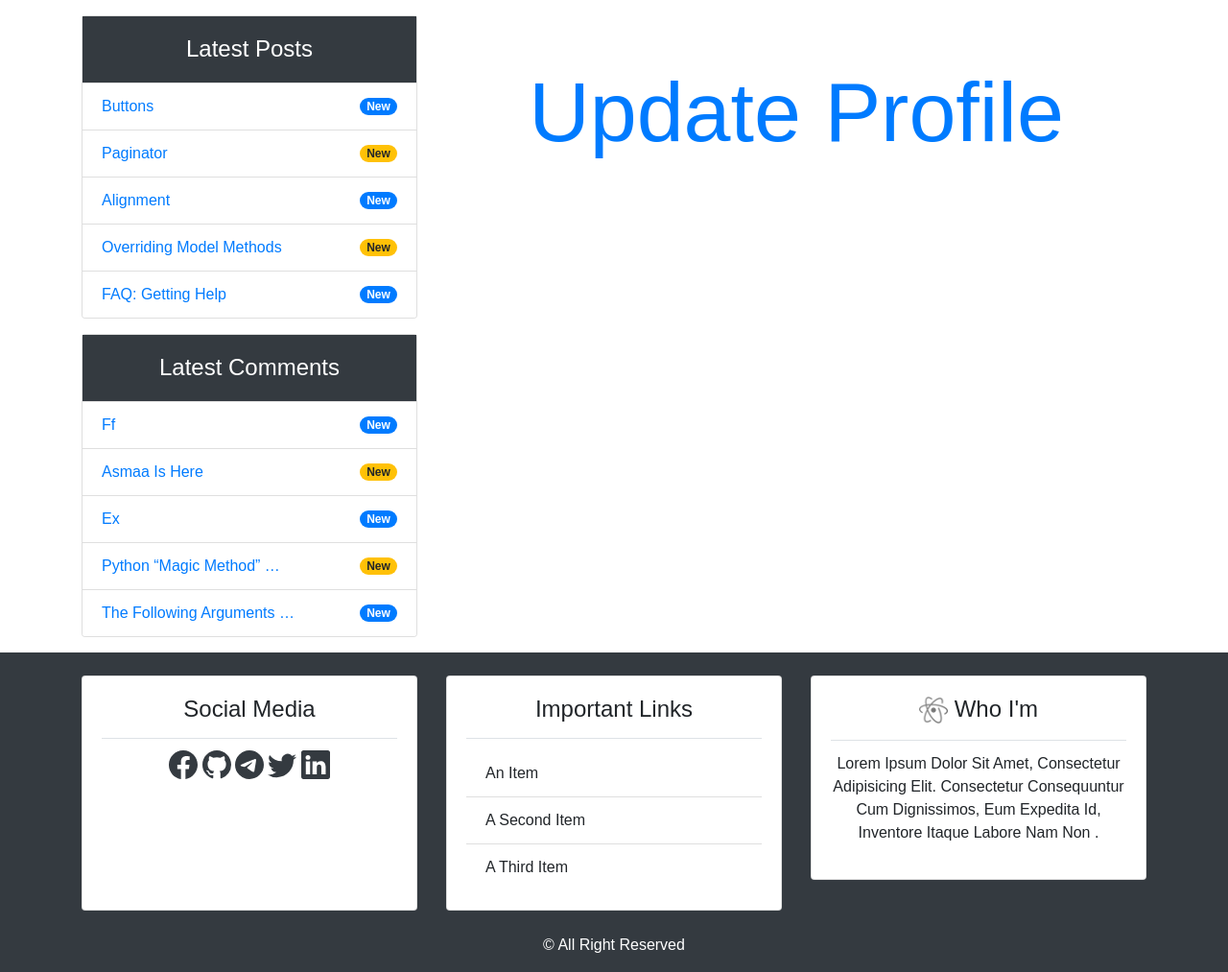
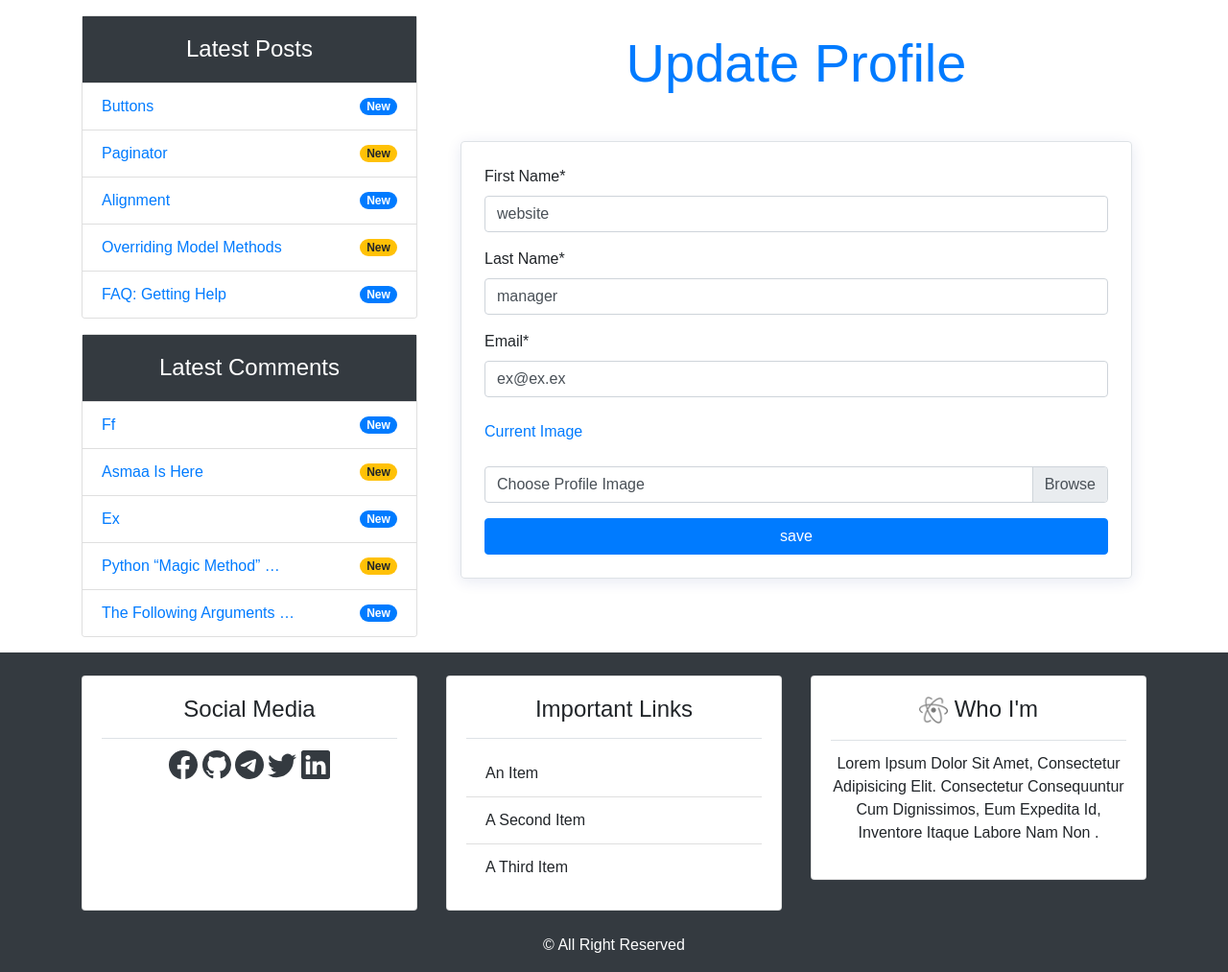
Before and after one commit to Mohammed-Taysser/django-blog, a Django app: page /user/update-profile in a window 1280 px wide. Shown: the part 72-1085 px from the top of the page at 96% size. Run offline with Django 3.2, Linux system fonts and the light colour scheme; a user stored in the database is signed in; data comes from the database, SQL or seed files in the repository; both versions use the stored data as it was after the commit; some libraries are stand-ins or nearby versions; some web fonts are replaced.

Commit message:
finish update profile page

```diff
--- a/user_app/forms.py
+++ b/user_app/forms.py
@@ -1,6 +1,6 @@
 from django import forms
 from django.contrib.auth.models import User
-
+from .models import UserProfile
 
 class UserCreationForm(forms.ModelForm):
     username = forms.CharField(max_length=50, help_text='This Value May Contain Only Letters, Numbers, And @/./+/-/_ Characters.')
@@ -32,3 +32,19 @@ class LoinForm(forms.ModelForm):
     class Meta:
         model = User
         fields = ('username', 'password')
+
+
+class UserUpdateForm(forms.ModelForm):
+    first_name = forms.CharField(max_length=50)
+    last_name = forms.CharField(max_length=50)
+    email = forms.EmailField(max_length=50)
+
+    class Meta:
+        model = User
+        fields = ('first_name', 'last_name', 'email')
+
+
+class ProfileUpdateImage(forms.ModelForm):
+    class Meta:
+        model = UserProfile
+        fields = ('image',)
--- a/user_app/templates/user_app/profile.html
+++ b/user_app/templates/user_app/profile.html
@@ -7,17 +7,17 @@
 <div class="nice-shadow my-3 border border-muted rounded">
     <div class="row m-0 p-0 profile-container" style="height: 400px;">
         <div class="col-6 p-0">
-            <div class="user-img h-100" style='background: url("{{ user.userprofile.image.url }}") no-repeat top center/cover;'></div>
+            <div class="user-img h-100 rounded-left" style='background: url("{{ user.userprofile.image.url }}") no-repeat top center/cover;'></div>
         </div>
         <div class="col-6 text-center align-self-center">
             <h2 class="font-weight-bold " style="letter-spacing: 2px;">{{ user.username}}</h2>
             <h4 class="font-weight-bold " style="letter-spacing: 2px;">{{ user.first_name}} {{ user.last_name}}</h4>
             <p class="d-block my-3" style="text-transform:none;">{{ user.email}}</p>
             <p><span class=" rounded p-2 text-white work">{{ db_posts_objects.count}} post</span> <a class='follow rounded p-2 text-white ml-2' style="cursor: pointer">+ Follow</a></p>
-             <button class="btn btn-outline-primary btn-block mt-4"><svg xmlns="http://www.w3.org/2000/svg" width="16" height="16" fill="currentColor" class="bi bi-pencil-square mr-2" viewBox="0 0 16 16">
+             <a href="{% url 'user_app:update_profile' %}" class="btn btn-outline-primary btn-block mt-4"><svg xmlns="http://www.w3.org/2000/svg" width="16" height="16" fill="currentColor" class="bi bi-pencil-square mr-2" viewBox="0 0 16 16">
   <path d="M15.502 1.94a.5.5 0 0 1 0 .706L14.459 3.69l-2-2L13.502.646a.5.5 0 0 1 .707 0l1.293 1.293zm-1.75 2.456l-2-2L4.939 9.21a.5.5 0 0 0-.121.196l-.805 2.414a.25.25 0 0 0 .316.316l2.414-.805a.5.5 0 0 0 .196-.12l6.813-6.814z"></path>
   <path fill-rule="evenodd" d="M1 13.5A1.5 1.5 0 0 0 2.5 15h11a1.5 1.5 0 0 0 1.5-1.5v-6a.5.5 0 0 0-1 0v6a.5.5 0 0 1-.5.5h-11a.5.5 0 0 1-.5-.5v-11a.5.5 0 0 1 .5-.5H9a.5.5 0 0 0 0-1H2.5A1.5 1.5 0 0 0 1 2.5v11z"></path>
-</svg>Edit</button>
+</svg>Edit</a>
         </div>
     </div>
 </div>
--- a/user_app/templates/user_app/update_profile.html
+++ b/user_app/templates/user_app/update_profile.html
@@ -1,8 +1,23 @@
 {% extends 'base.html' %}
+{% load crispy_forms_filters %}
+{% load crispy_forms_tags %}
 {% load static %}
 
 {% block content %}
     <div class="container">
-        <h3 class="my-5 display-2 text-center text-primary">update profile</h3>
+        <h3 class="my-3 display-4 text-center text-primary">update profile </h3>
+        <div class="mt-5 border rounded nice-shadow border-muted p-4">
+            <form action="" method="post" enctype="multipart/form-data">
+                {% csrf_token %}
+                {{ user_form|crispy }}
+{#                {{ user_profile_image|crispy }}#}
+                <p class="my-4"><a href=" {{ user.userprofile.image.url }}">current image</a></p>
+                <div class="custom-file">
+                  <input type="file" name="image" id="customFile" class="custom-file-input" accept="image/*">
+                  <label class="custom-file-label" for="customFile">Choose profile image</label>
+                </div>
+                <input type="submit" value="save" class="mt-3 btn-primary btn btn-block">
+            </form>
+        </div>
     </div>
 {% endblock content %}
--- a/user_app/views.py
+++ b/user_app/views.py
@@ -1,5 +1,5 @@
 from django.shortcuts import render, redirect
-from .forms import UserCreationForm, LoinForm
+from .forms import *
 from django.contrib import messages
 from django.contrib.auth import authenticate, login, logout
 from blog_app import models
@@ -72,9 +72,23 @@ def profile_user(request):
 	}
 	return render(request, 'user_app/profile.html', data)
 
-
+@login_required(login_url='user_app:login')
 def update_profile(request):
+	if request.method == 'POST':
+		user_form = UserUpdateForm(request.POST ,instance=request.user)
+		user_profile_image = ProfileUpdateImage(request.POST, request.FILES, instance=request.user.userprofile)
+		if user_form.is_valid() and user_profile_image.is_valid():
+			user_form.save()
+			user_profile_image.save()
+			messages.success(request, 'profile update')
+			return redirect('user_app:profile')
+	else:
+		user_form = UserUpdateForm(instance=request.user)
+		user_profile_image = ProfileUpdateImage(instance=request.user.userprofile)
 	data = {
 		'page_name': 'update profile'.title(),
+		'user_form': user_form,
+		'user_profile_image': user_profile_image,
+		'user_v': user_profile_image.is_valid()
 	}
 	return render(request, 'user_app/update_profile.html', data)
```
Also changed, not shown: db.sqlite3, media/users_photos/2021/03/25/FB_IMG_1533340512876.jpg (added), media/users_photos/2021/03/25/FB_IMG_1533340512876_FzYBOOV.jpg (added), media/users_photos/2021/03/25/FB_IMG_1533340512876_Y1DotCg.jpg (added), media/users_photos/2021/03/25/FB_IMG_1533340512876_etmsHHV.jpg (added), media/users_photos/2021/03/25/FB_IMG_1533340512876_wHgEZt2.jpg (added), media/users_photos/2021/03/25/FB_IMG_15651422588205359.jpg (added), media/users_photos/2021/03/25/FB_IMG_16100539155984033.jpg (added), media/users_photos/2021/03/25/d794d57734a8f08b8ef7b007107b0848.jpg (added), media/users_photos/2021/03/25/d794d57734a8f08b8ef7b007107b0848_1g62iu2.jpg (added), media/users_photos/2021/03/25/d794d57734a8f08b8ef7b007107b0848_ecjvxeZ.jpg (added), media/users_photos/2021/03/25/d794d57734a8f08b8ef7b007107b0848_f7m5Jl9.jpg (added).
